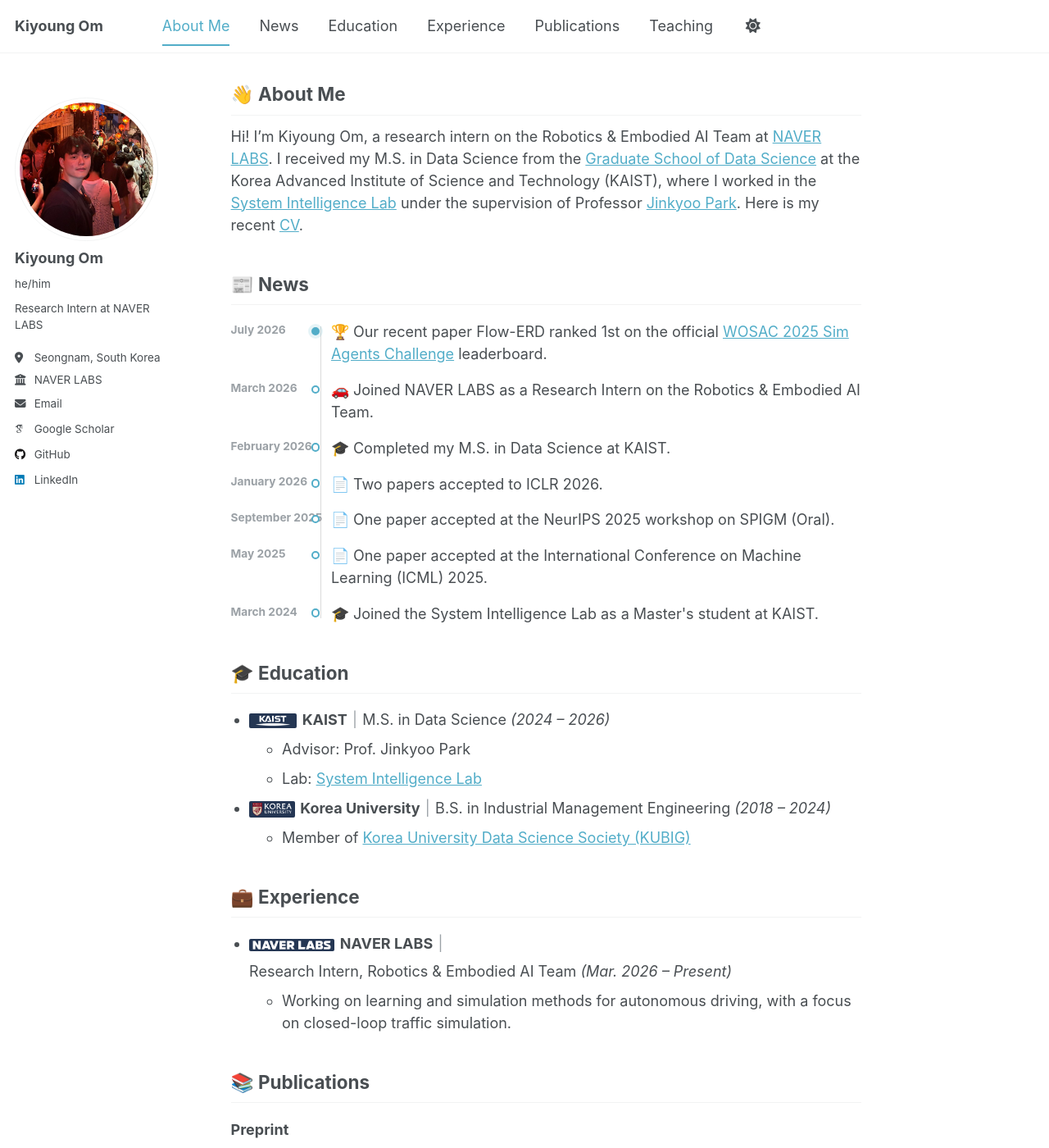
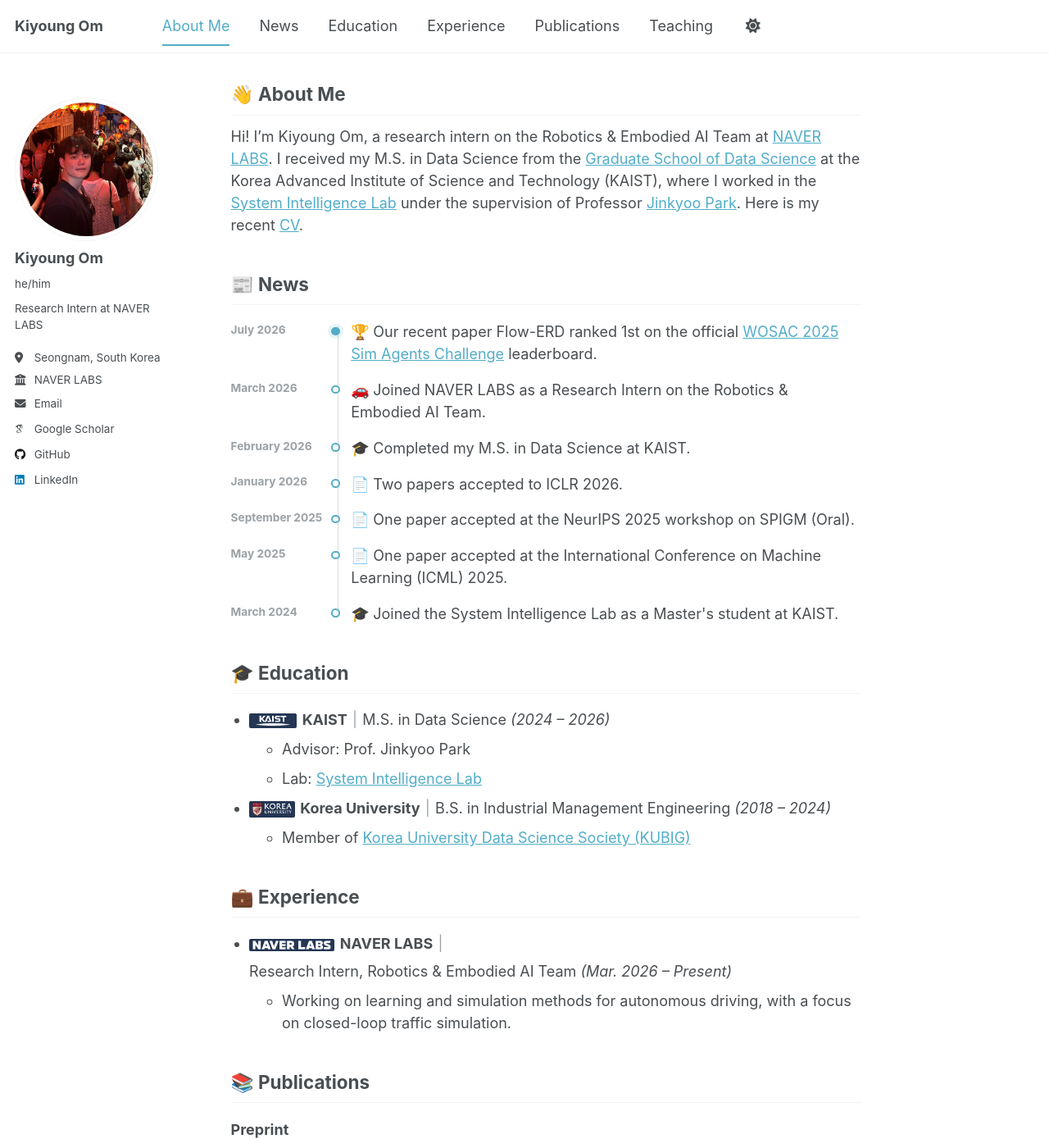
Before and after one commit to umkiyoung/umkiyoung.github.io, a Jekyll site: the page built from _pages/about.md, in a window 1280 px wide and 1400 px high. Shown: the whole window at 82% size. Built offline with Jekyll 4.4.1, drawn with Linux system fonts in a browser that asks for light colours; some web fonts are replaced.

Commit message:
Fix news timeline date overlap

```diff
--- a/assets/css/main.scss
+++ b/assets/css/main.scss
@@ -100,7 +100,7 @@ html {
   position: absolute;
   top: 0.45rem;
   bottom: 0.45rem;
-  left: 6.1rem;
+  left: 7.25rem;
   width: 1px;
   background: rgba(0, 0, 0, 0.14);
   content: "";
@@ -108,7 +108,7 @@ html {
 
 .news-timeline__item {
   display: grid;
-  grid-template-columns: 5.25rem minmax(0, 1fr);
+  grid-template-columns: 6.6rem minmax(0, 1fr);
   column-gap: 1.4rem;
   position: relative;
   margin: 0;
```
